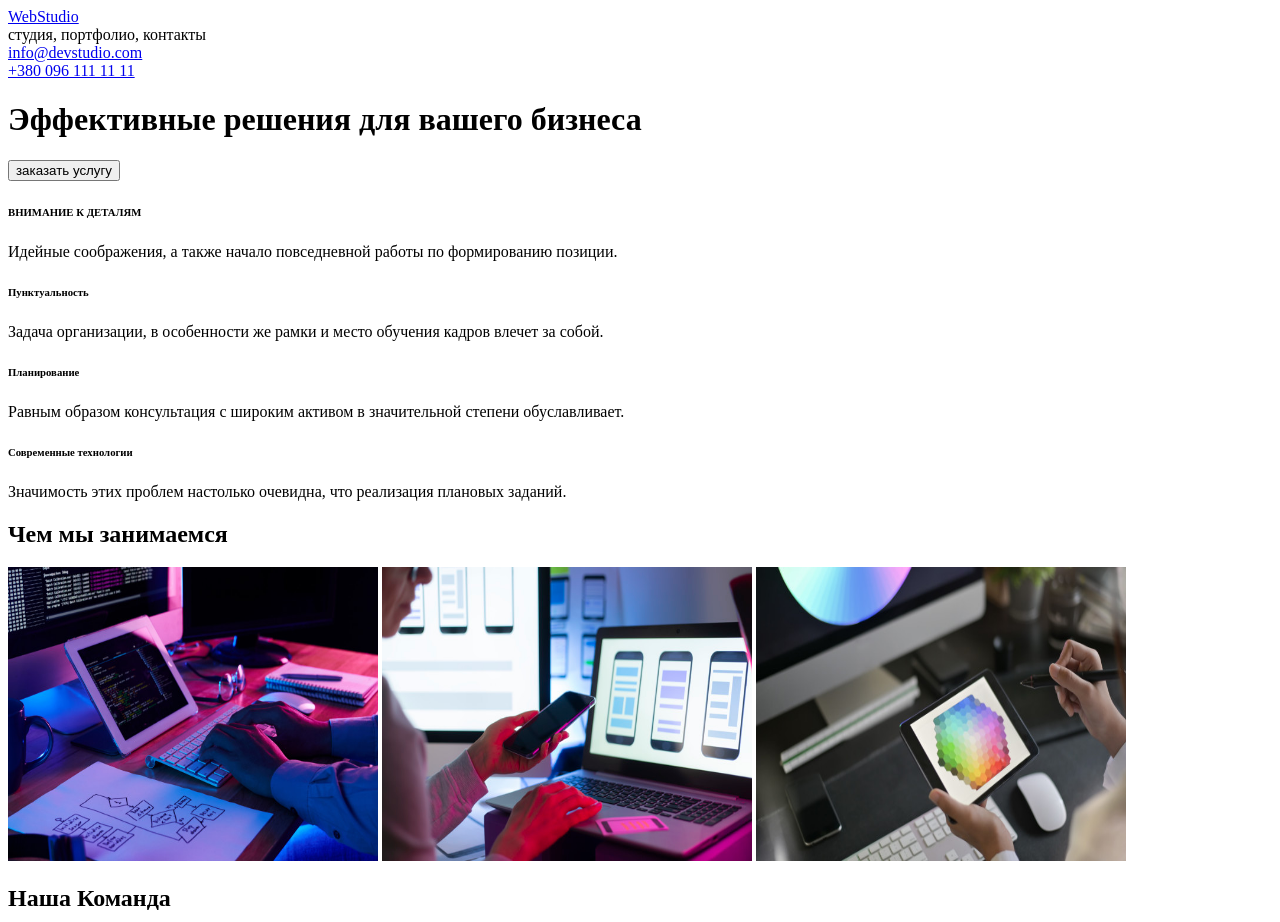
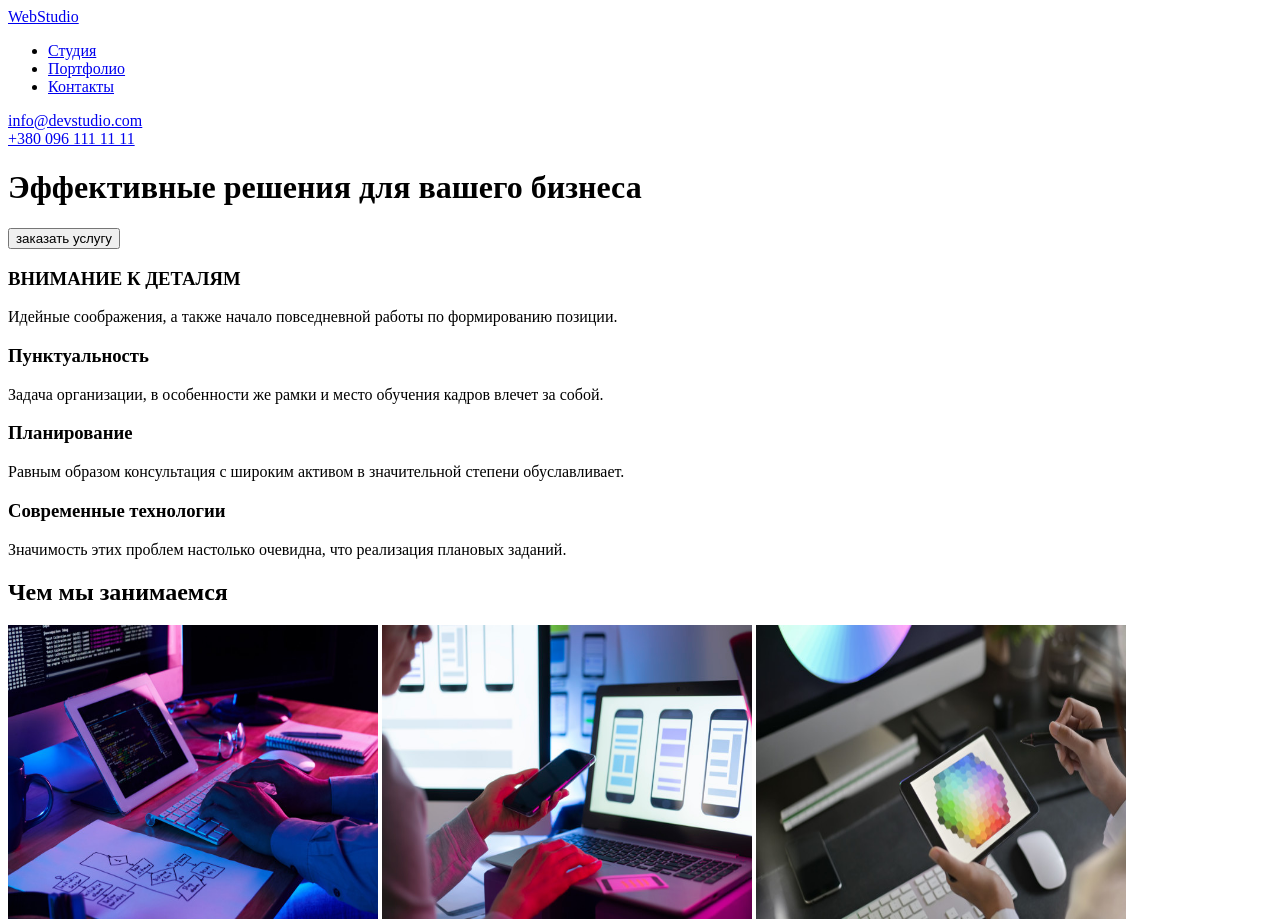
Before and after one commit to sveralisa/goit-markup-hw-01, a plain HTML site: page index.html in a window 1280 px wide. Shown: the top 922 px of the page. Drawn offline with Linux system fonts and the light colour scheme.

Commit message:
Update index.html

```diff
--- a/index.html
+++ b/index.html
@@ -1,5 +1,5 @@
 <!DOCTYPE html>
-<html lang="en">
+<html lang="ru">
   <head>
     <meta charset="UTF-8" />
     <meta name="viewport" content="width=device-width, initial-scale=1.0" />
@@ -8,10 +8,16 @@
   <body>
     <!-- верхняя линия -->
     <header>
-      <a href="#">WebStudio</a>
+      <a href="./index.html"> WebStudio </a>
     </header>
     <div>
-      <nav>студия, портфолио, контакты</nav>
+      <nav>
+        <ul>
+          <li><a href="#">Студия</a></li>
+          <li><a href="#">Портфолио</a></li>
+          <li><a href="#">Контакты</a></li>
+        </ul>
+      </nav>
       <div>
         <a href="mailto:info@devstudio.com">info@devstudio.com</a>
       </div>
@@ -28,26 +34,18 @@
       </div>
       <!-- особенности -->
       <div>
-        <h6>ВНИМАНИЕ К ДЕТАЛЯМ</h6>
-        <p>
-          Идейные соображения, а также начало повседневной работы по
-          формированию позиции.
-        </p>
-        <h6>Пунктуальность</h6>
-        <p>
+        <h3>ВНИМАНИЕ К ДЕТАЛЯМ</h3>
+        Идейные соображения, а также начало повседневной работы по формированию
+        позиции.
+        <h3>Пунктуальность</h3>
         Задача организации, в особенности же рамки и место обучения кадров
         влечет за собой.
-        </p>
-        <h6>Планирование</h6>
-        <p>
+        <h3>Планирование</h3>
         Равным образом консультация с широким активом в значительной степени
         обуславливает.
-        </p>
-        <h6>Современные технологии</h6>
-        <p>
+        <h3>Современные технологии</h3>
         Значимость этих проблем настолько очевидна, что реализация плановых
         заданий.
-        </p>
       </div>
       <div>
         <h2>Чем мы занимаемся</h2>
@@ -73,6 +71,7 @@
       <!-- наша команда -->
       <div>
         <h2>Наша Команда</h2>
+        <!--сделать список-->
         <img src="img/01.jpg" alt="продукт дизайнер" width="270" height="260" />
         <img
           src="img/02.jpg"
@@ -86,7 +85,7 @@
     </main>
     <!-- подвал -->
     <footer>
-      <a href="#">WebStudio</a>
+      <a href="./index.html">WebStudio</a>
       <!-- адресс -->
       <address>
         г. Киев, пр-т Леси Украинки, 26
```
Lines whose indentation alone changed are shown as unchanged.
